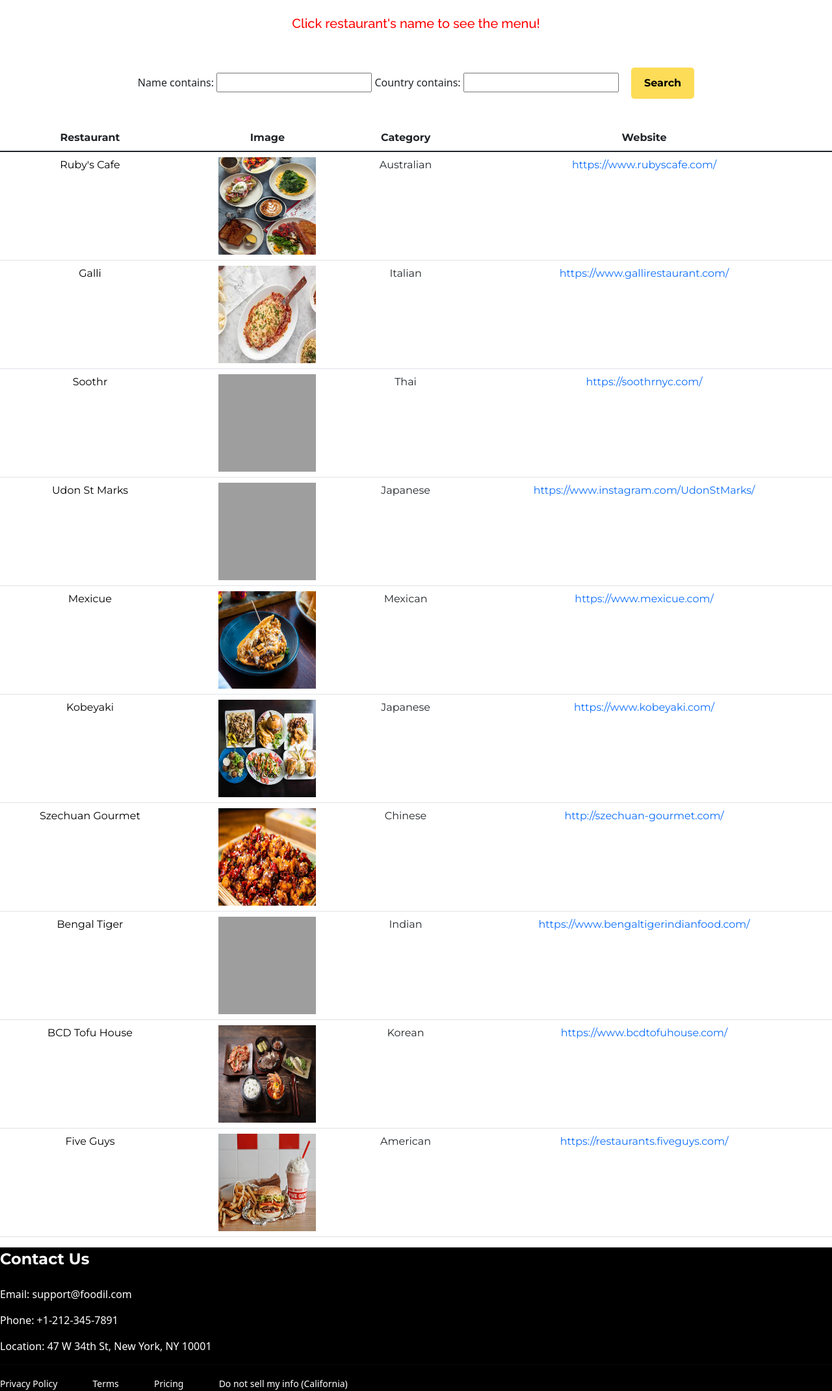
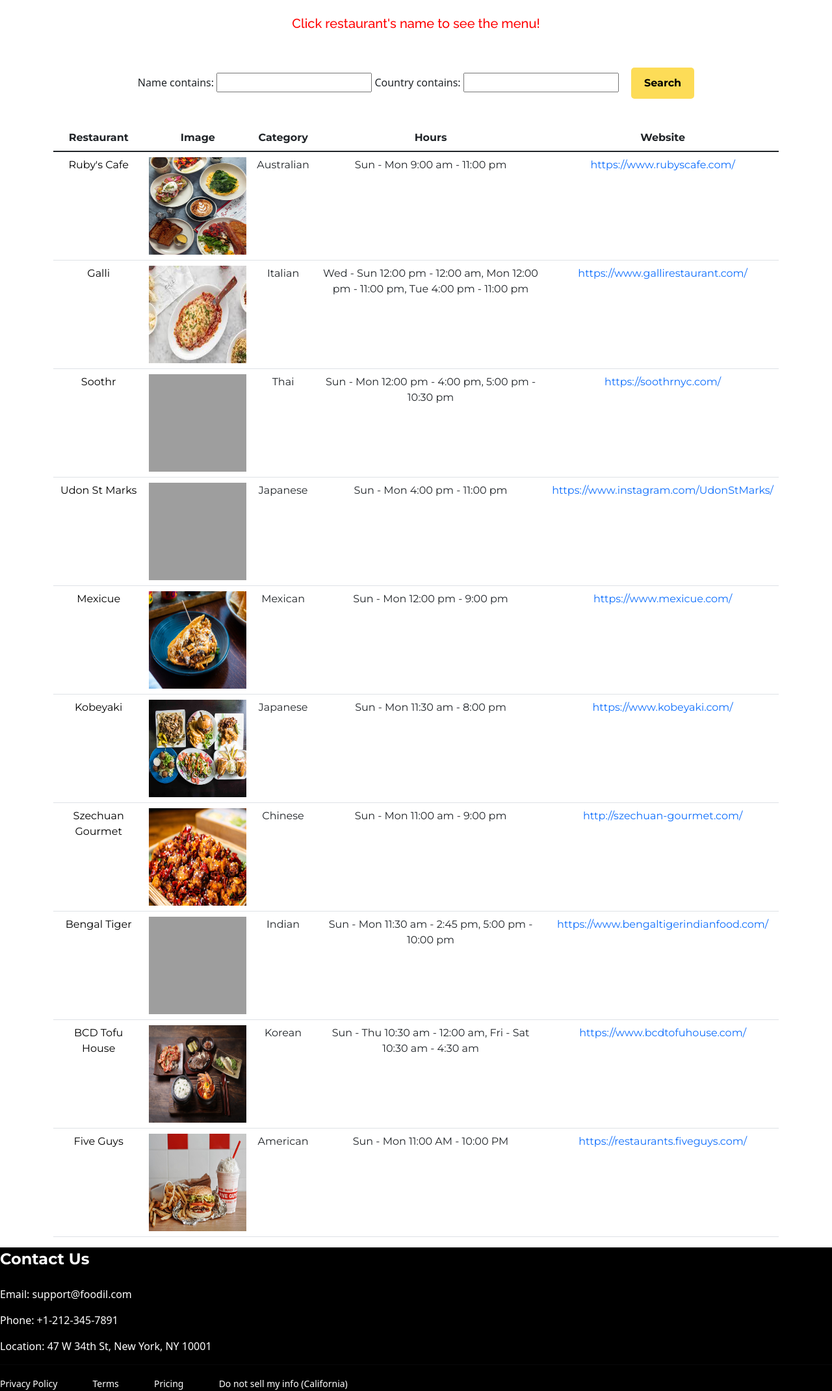
Before and after one commit to sammyyy89/FooDil, a Django app: page /customer/order in a window 1280 px wide. Shown: the part 78-2219 px from the top of the page at 65% size. Run offline with Django 4.2, Linux system fonts and the light colour scheme; a user stored in the database is signed in; data comes from the database, SQL or seed files in the repository; both versions use the stored data as it was after the commit; some libraries are stand-ins or nearby versions; some web fonts are replaced; grey boxes are pictures that could not be loaded.

Commit message:
hours field added

```diff
--- a/restaurant/forms.py
+++ b/restaurant/forms.py
@@ -37,10 +37,11 @@
     phone = forms.CharField(required=True)
     website = forms.URLField(required=False)
     country = forms.CharField(widget=forms.TextInput(attrs={'placeholder': 'e.g. Italian, Thai, Korean, Chinese, Japanese, ...'}))
+    hours = forms.CharField(required=False, widget=forms.TextInput(attrs={'placeholder':'e.g. Mon - Fri 11:00 am - 10 pm'}))
 
     class Meta:
         model = Restaurant_Account
-        fields = ('name','phone', 'image', 'website', 'country')
+        fields = ('name','phone', 'image', 'website', 'country', 'hours')
 
 class MenuForm(forms.ModelForm):
     item = forms.CharField(required=True)
--- a/restaurant/models.py
+++ b/restaurant/models.py
@@ -26,6 +26,7 @@
     phone = models.CharField(validators = [phoneNumberRegex], max_length = 12, unique = True)
     website = models.URLField(blank=True)
     country = models.CharField(max_length=50)
+    hours = models.CharField(max_length=150, null=True, blank=True)
 
     def __str__(self):
         #return self.user.username
--- a/templates/customer/checkout.html
+++ b/templates/customer/checkout.html
@@ -52,7 +52,7 @@
                     <form class="row g-3 checkout" id='form'>
 
                         <div id='deliveryInfo'>
-                            <h4>Delivery Address</h4>
+                            <h4>Deliver to</h4>
 
                             <div class='row'>
                                 <div class="col-md-6">
--- a/templates/customer/order.html
+++ b/templates/customer/order.html
@@ -3,7 +3,7 @@
 {% block content %}
 <br>
 
-<div class="culmn">
+<div class="container">
     <h5 class="text-center" style="color: red;">Click restaurant's name to see the menu!</h5>
     <br><br>
 
@@ -19,6 +19,7 @@
                 <th scope="col">Restaurant</th>
                 <th scope="col">Image</th>
                 <th scope="col">Category</th>
+                <th scope="col">Hours</th>
                 <th scope="col">Website</th>
             </tr>
         </thead>
@@ -35,6 +36,7 @@
                     {% endif %}
                 </td>
                 <td>{{ restaurant.country}}</td>
+                <td>{{ restaurant.hours}}</td>
                 <td><a href="{{restaurant.website}}" style="text-decoration:none;">{{ restaurant.website}} </a></td>
             </tr>
             {% endfor %}
--- a/templates/restaurant/signup.html
+++ b/templates/restaurant/signup.html
@@ -41,6 +41,9 @@
             <div class="form-group mb-4">
                 {{ s_form.country|as_crispy_field }}
             </div>
+            <div class="form-group mb-4">
+                {{ s_form.hours|as_crispy_field }}
+            </div>
         </div>
     </div>
 
```
Also changed, not shown: db.sqlite3, media/images/Ultimate-Veggie-Sandwich-hand.jpg (added), media/images/bacon.jpg (added), media/images/cd.jpg (added), media/images/cheese_jiLAAmu.jpg (added), media/images/five.jpg (added), media/images/fries_Z5H4Bsx.jpg (added), media/images/h.jpg (added), media/images/hamburger_u4sTCQV.jpg (added), media/images/kobe.jpeg (added), restaurant/migrations/0002_restaurant_account_hours.py (added).
